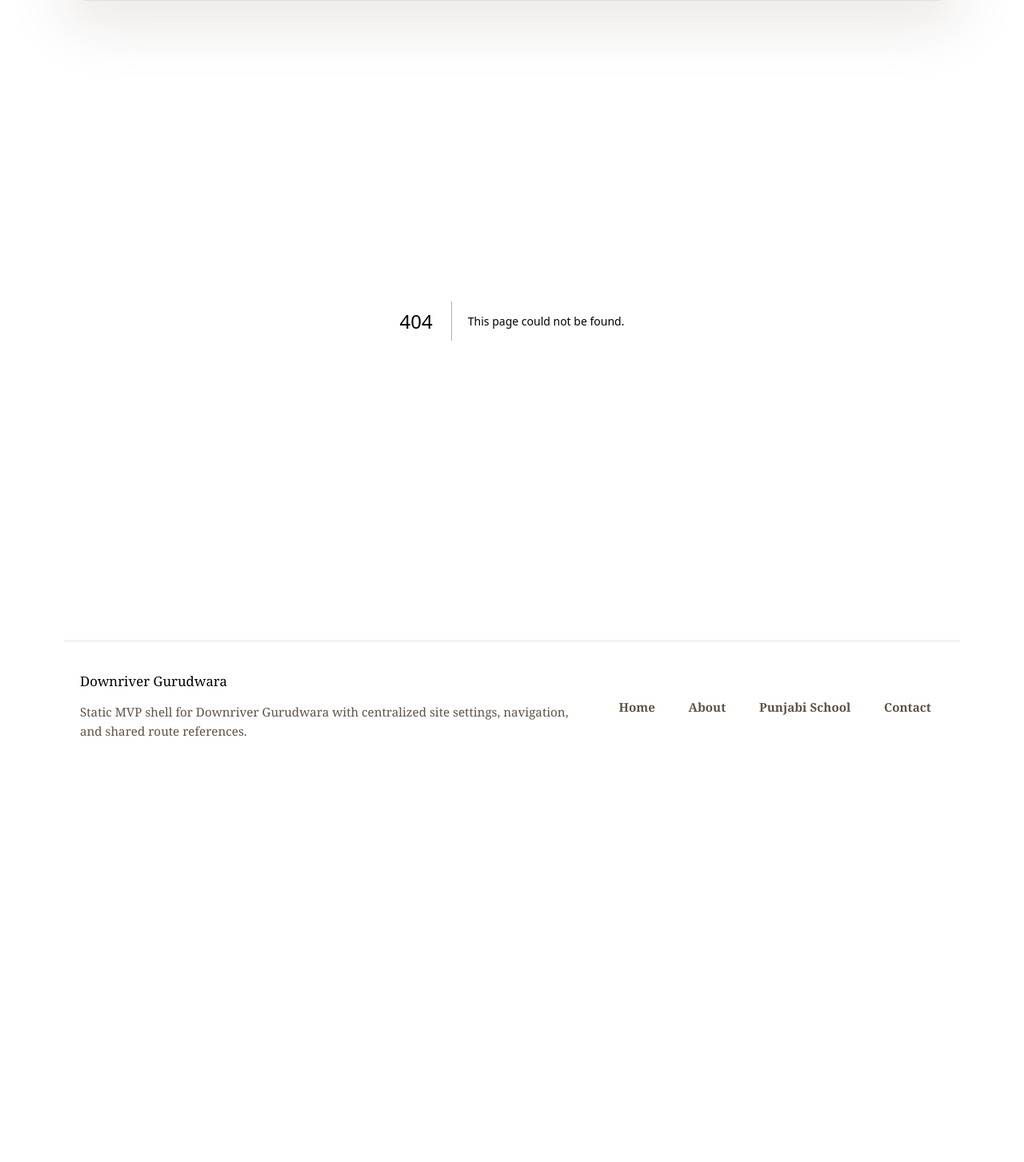
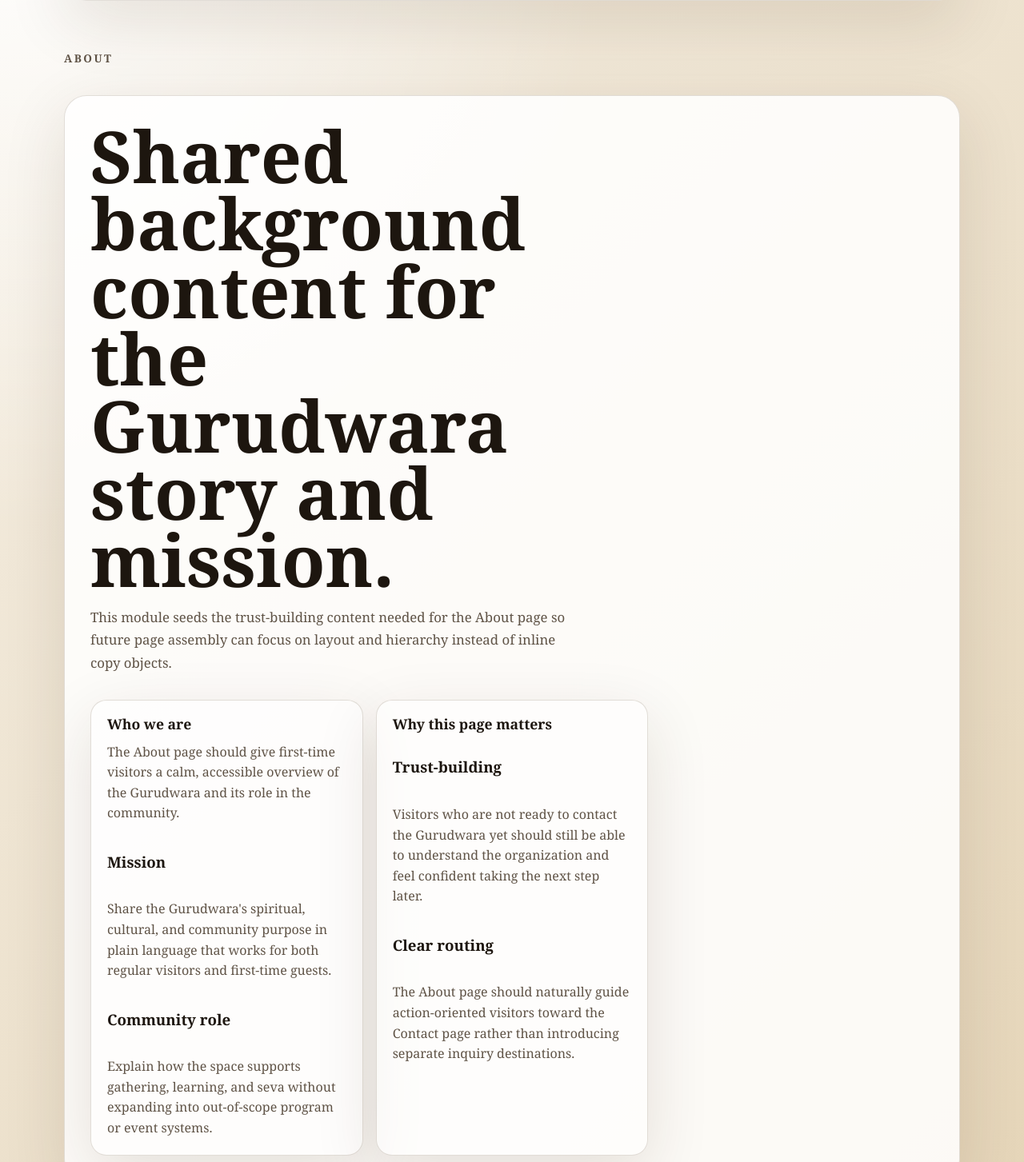
Before and after one commit to romiaujla/downriver-gdw-modernization, a Next.js app in the folder apps/ui/: page /about in a window 1280 px wide. Before the commit this address had no page. Shown: the part 97-1550 px from the top of the page at 80% size. Before the commit the page ends 1083 px from the top, so only its background shows below. Built offline with nearby package versions, Linux system fonts and the light colour scheme.

Commit message:
chore: GRA-22 - add static MVP routes and shell pages (#18)
Co-authored-by: Ramanpreet Aujla <ramanpreetaujla@Ramanpreets-Mac-mini.local>

```diff
--- /dev/null
+++ b/apps/ui/src/app/about/page.tsx
@@ -0,0 +1,5 @@
+import { AboutPage } from "../../components/pages/about-page";
+
+export default function AboutPageRoute() {
+  return <AboutPage />;
+}
--- /dev/null
+++ b/apps/ui/src/app/contact/page.tsx
@@ -0,0 +1,5 @@
+import { ContactPage } from "../../components/pages/contact-page";
+
+export default function ContactPageRoute() {
+  return <ContactPage />;
+}
--- /dev/null
+++ b/apps/ui/src/app/punjabi-school/page.tsx
@@ -0,0 +1,5 @@
+import { PunjabiSchoolPage } from "../../components/pages/punjabi-school-page";
+
+export default function PunjabiSchoolPageRoute() {
+  return <PunjabiSchoolPage />;
+}
--- /dev/null
+++ b/apps/ui/src/components/pages/about-page.tsx
@@ -0,0 +1,7 @@
+import { aboutPageContent } from "../../content/pages";
+
+import { StaticContentPage } from "./static-content-page";
+
+export function AboutPage() {
+  return <StaticContentPage content={aboutPageContent} />;
+}
--- /dev/null
+++ b/apps/ui/src/components/pages/static-content-page.tsx
@@ -0,0 +1,46 @@
+import type { StaticPageContent } from "@repo/types";
+
+import { Eyebrow } from "../ui/eyebrow";
+import { InfoCard } from "../ui/info-card";
+import { PageShell } from "../ui/page-shell";
+import { SurfaceCard } from "../ui/surface-card";
+
+type StaticContentPageProps = {
+  content: StaticPageContent;
+};
+
+export function StaticContentPage({ content }: StaticContentPageProps) {
+  return (
+    <PageShell>
+      <section className="section-stack">
+        <Eyebrow>{content.hero.eyebrow}</Eyebrow>
+
+        <SurfaceCard className="hero-surface">
+          <div className="split-layout split-layout-hero">
+            <div className="hero-copy">
+              <h1>{content.hero.title}</h1>
+              <p>{content.hero.description}</p>
+            </div>
+          </div>
+
+          <div className="card-grid">
+            {content.sections.map((section) => (
+              <InfoCard key={section.title} title={section.title} tone="muted">
+                <div className="stack-column">
+                  {section.intro ? <p>{section.intro}</p> : null}
+
+                  {section.items.map((item) => (
+                    <div key={item.title} className="stack-column">
+                      <h3>{item.title}</h3>
+                      <p>{item.body}</p>
+                    </div>
+                  ))}
+                </div>
+              </InfoCard>
+            ))}
+          </div>
+        </SurfaceCard>
+      </section>
+    </PageShell>
+  );
+}
```
Also changed, not shown: apps/ui/src/components/pages/contact-page.tsx (added, +7 -0 lines), apps/ui/src/components/pages/punjabi-school-page.tsx (added, +7 -0 lines).
